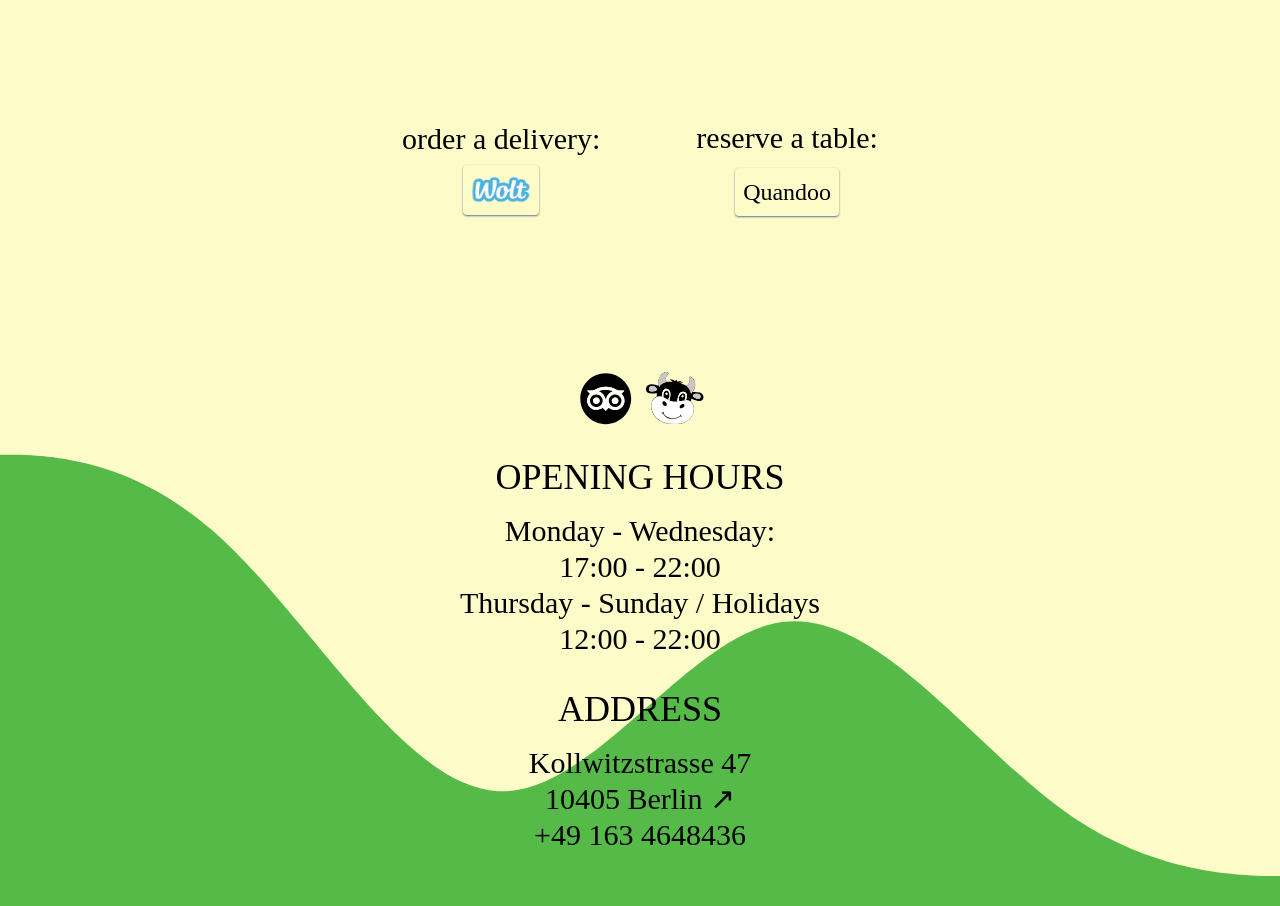
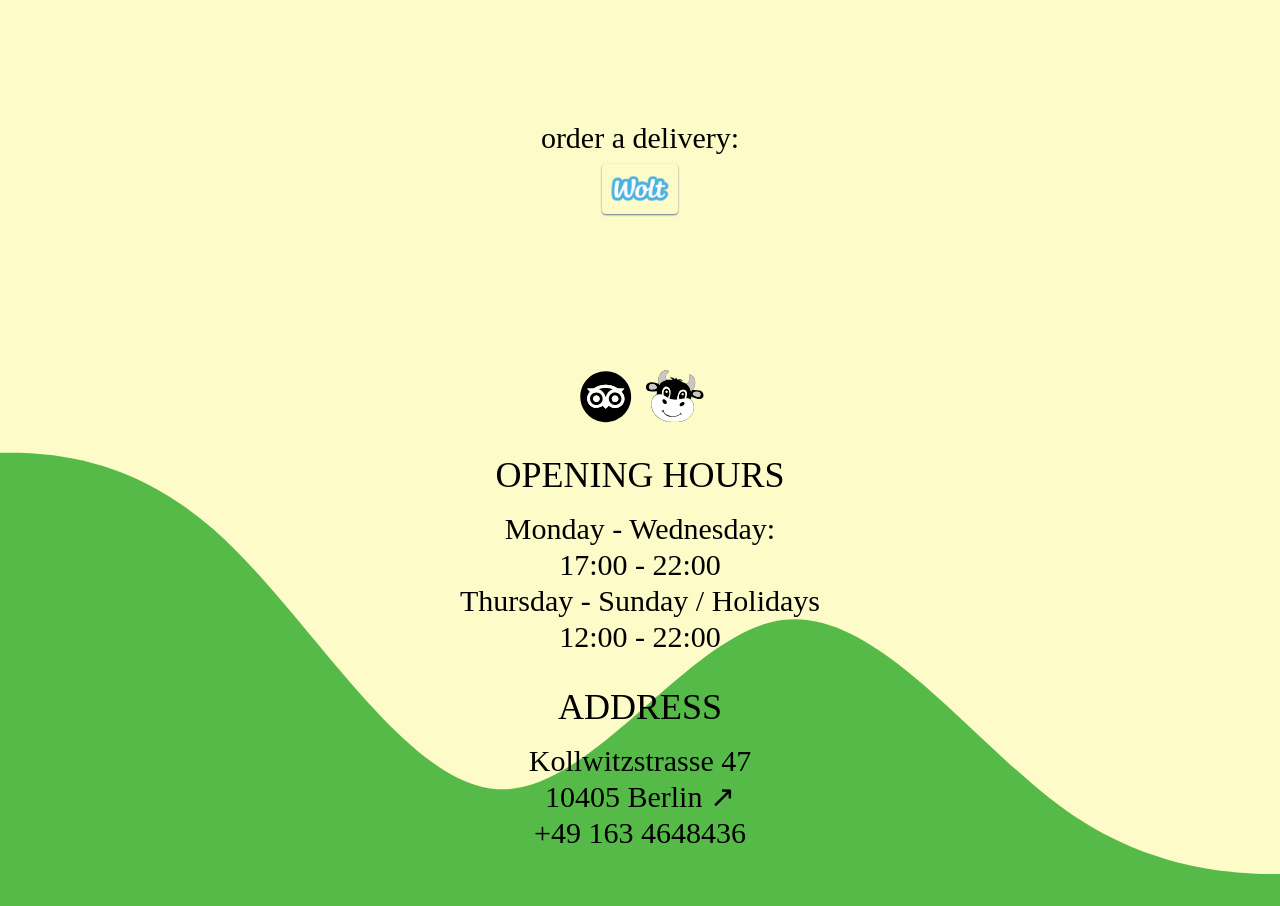
Before and after one commit to diinhill/liaskitchen, a Next.js app: page / in a window 1280 px wide. Shown: the part 5060-5966 px from the top of the page. Built offline with nearby package versions, Linux system fonts and the light colour scheme; a web font is replaced by a local one.

Commit message:
rm reservation service

```diff
--- a/components/DeliverReserve.tsx
+++ b/components/DeliverReserve.tsx
@@ -8,7 +8,7 @@ export default function DeliverReserve() {
       className="bg-secondary md:flex md:flex-row md:justify-center md:items-center md:gap-24"
     >
       <Delivery />
-      <Reservation />
+      {/* <Reservation /> */}
     </section>
   );
 }
```
